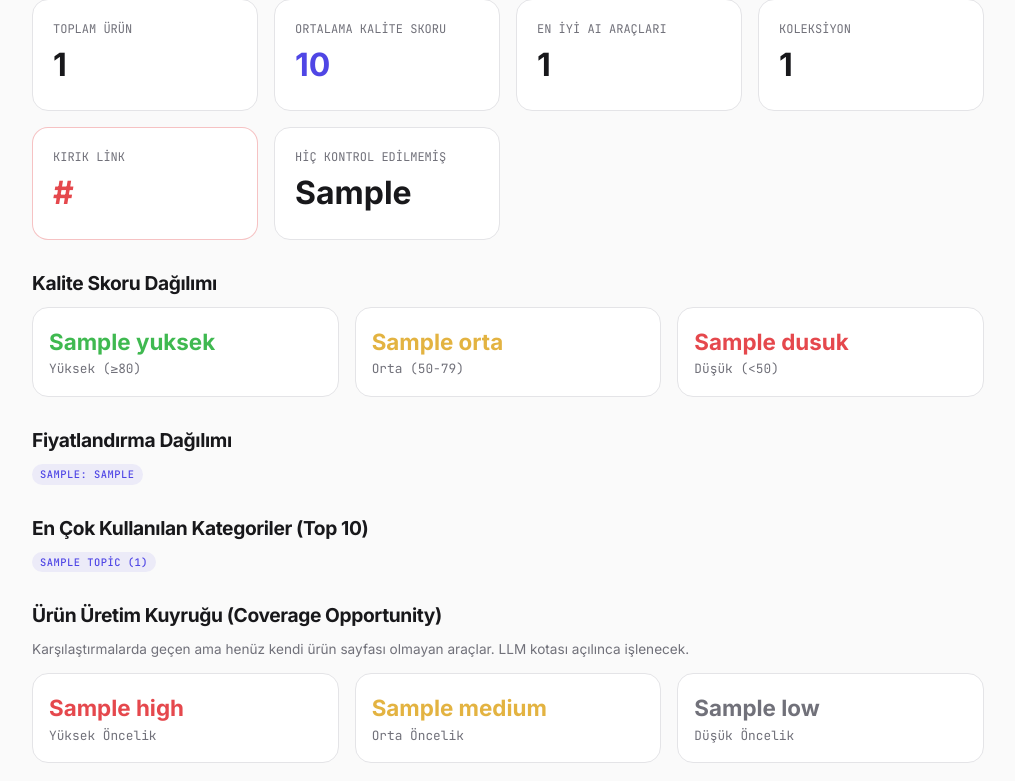
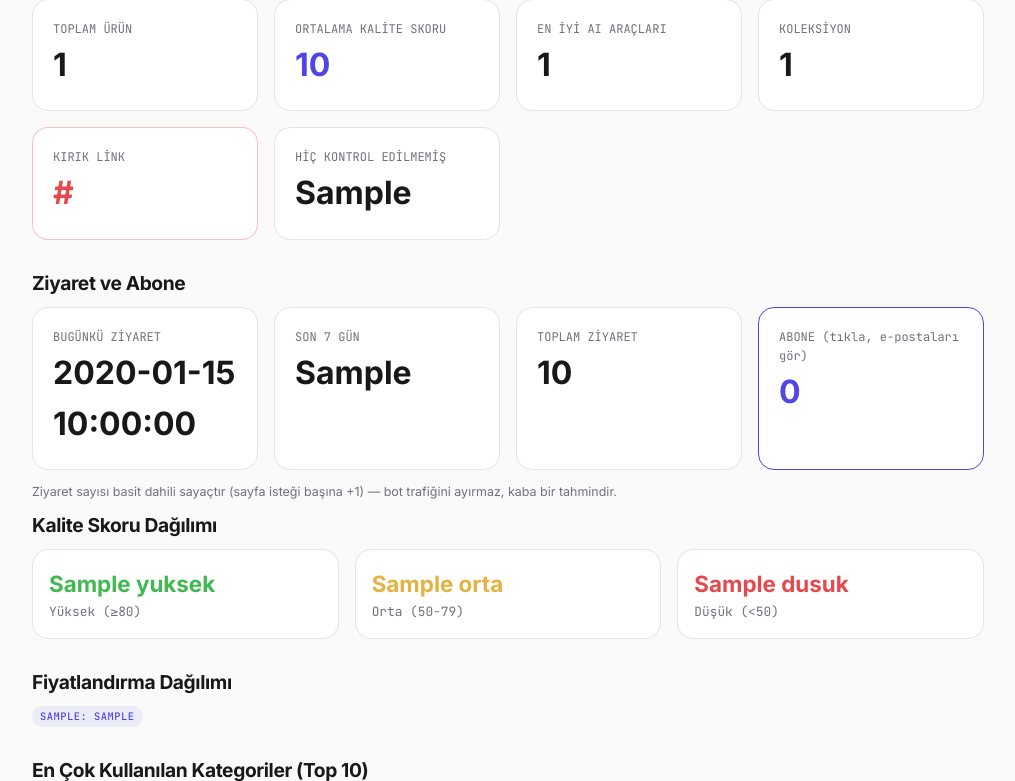
Before and after one commit to serefzeybekseref-byte/toolgundem, a Flask app: template templates/admin.html in a window 1280 px wide. Shown: the part 238-1019 px from the top of the page, without its empty margins (132-1147 px from the left). Run offline with Flask 3, Linux system fonts and the light colour scheme; the template is opened without the code that fills it: most values are stand-ins (such as "Sample title", 1, 10 or a date in 2020); a database or web service that is not in the repository returns one stand-in record (values such as "Sample title"); some libraries are stand-ins or nearby versions.

Commit message:
admin panele ziyaretci sayaci (gunluk/haftalik/toplam) ve tiklanabilir abone e-posta listesi eklendi

```diff
--- a/app.py
+++ b/app.py
@@ -14,6 +14,7 @@ from db import (
     subscribe_email, unsubscribe_email,
     get_products_paginated, get_comparisons_for_product, get_collections_for_product,
     get_admin_stats, get_all_guides, get_guide_by_slug, get_related_guides,
+    record_visit, get_visit_stats, get_all_subscribers,
     get_guides_for_topic, get_guides_for_tool_slug, get_guides_for_comparison_slug,
     get_products_by_slugs, get_comparisons_by_slugs,
     BEST_FOR_TYPES,
@@ -26,6 +27,21 @@ logger = logging.getLogger("toolgundem")
 
 app = Flask(__name__, static_folder="static", static_url_path="/static")
 init_db()
+
+
+_SKIP_VISIT_PREFIXES = ("/static/", "/admin", "/sitemap.xml", "/robots.txt", "/favicon")
+
+
+@app.before_request
+def _track_visit():
+    """Her sayfa istegini (statik dosyalar/admin/sitemap haric) gunluk sayaca ekler.
+    Hata olursa sayfayi bozmasin diye sessizce yutuluyor."""
+    if request.path.startswith(_SKIP_VISIT_PREFIXES):
+        return
+    try:
+        record_visit()
+    except Exception:
+        pass
 
 
 @app.teardown_appcontext
@@ -699,7 +715,9 @@ def admin():
     if not expected or token != expected:
         abort(404)  # 401 yerine 404 -> panelin varligini gizler
     stats = get_admin_stats()
-    return render_template("admin.html", stats=stats)
+    visits = get_visit_stats()
+    subscribers = get_all_subscribers()
+    return render_template("admin.html", stats=stats, visits=visits, subscribers=subscribers, admin_token=token)
 
 
 @app.errorhandler(404)
--- a/db.py
+++ b/db.py
@@ -184,6 +184,12 @@ def init_db():
             email TEXT UNIQUE NOT NULL,
             subscribed_at TEXT,
             is_active INTEGER DEFAULT 1
+        )
+    """)
+    conn.execute(f"""
+        CREATE TABLE IF NOT EXISTS daily_visits (
+            visit_date TEXT PRIMARY KEY,
+            count INTEGER DEFAULT 0
         )
     """)
     conn.execute(f"""
@@ -674,6 +680,58 @@ def mark_queue_item(queue_id: int, status: str):
     )
     conn.commit()
     conn.close()
+
+
+def record_visit():
+    """Her sayfa istegi icin bugunun ziyaret sayacini bir artirir (UPSERT).
+    Agir olmasin diye tek satirlik bir counter - detayli per-page log tutmuyor."""
+    from datetime import date
+    today = date.today().isoformat()
+    conn = get_connection()
+    if USE_POSTGRES:
+        conn.execute("""
+            INSERT INTO daily_visits (visit_date, count) VALUES (?, 1)
+            ON CONFLICT (visit_date) DO UPDATE SET count = daily_visits.count + 1
+        """, (today,))
+    else:
+        conn.execute("""
+            INSERT INTO daily_visits (visit_date, count) VALUES (?, 1)
+            ON CONFLICT(visit_date) DO UPDATE SET count = count + 1
+        """, (today,))
+    conn.commit()
+    conn.close()
+
+
+def get_visit_stats():
+    """Admin paneli icin: bugun, son 7 gun, toplam ziyaret."""
+    from datetime import date, timedelta
+    conn = get_connection()
+    today = date.today().isoformat()
+    week_ago = (date.today() - timedelta(days=7)).isoformat()
+
+    today_row = conn.execute("SELECT count FROM daily_visits WHERE visit_date = ?", (today,)).fetchone()
+    today_count = dict(today_row)["count"] if today_row else 0
+
+    week_row = conn.execute(
+        "SELECT COALESCE(SUM(count), 0) as c FROM daily_visits WHERE visit_date >= ?", (week_ago,)
+    ).fetchone()
+    week_count = dict(week_row)["c"]
+
+    total_row = conn.execute("SELECT COALESCE(SUM(count), 0) as c FROM daily_visits").fetchone()
+    total_count = dict(total_row)["c"]
+
+    conn.close()
+    return {"today": today_count, "last_7_days": week_count, "total": total_count}
+
+
+def get_all_subscribers():
+    """Admin paneli icin: tum abonelerin (aktif) e-posta listesi + tarih."""
+    conn = get_connection()
+    rows = conn.execute(
+        "SELECT email, subscribed_at, is_active FROM subscribers ORDER BY subscribed_at DESC"
+    ).fetchall()
+    conn.close()
+    return [dict(r) for r in rows]
 
 
 def get_admin_stats():
--- a/templates/admin.html
+++ b/templates/admin.html
@@ -31,6 +31,49 @@
       <div style="font-size:2rem; font-weight:700;">{{ stats.never_checked }}</div>
     </div>
   </div>
+
+  <h2 style="font-size:1.2rem; margin-bottom:12px;">Ziyaret ve Abone</h2>
+  <div style="display:grid; grid-template-columns: repeat(auto-fit, minmax(180px,1fr)); gap:16px; margin-bottom:12px;">
+    <div style="padding:20px; background: var(--surface); border:1px solid var(--border); border-radius: var(--radius-lg);">
+      <div class="mono" style="font-size:0.75rem; color: var(--text-secondary);">BUGÜNKÜ ZİYARET</div>
+      <div style="font-size:2rem; font-weight:700;">{{ visits.today }}</div>
+    </div>
+    <div style="padding:20px; background: var(--surface); border:1px solid var(--border); border-radius: var(--radius-lg);">
+      <div class="mono" style="font-size:0.75rem; color: var(--text-secondary);">SON 7 GÜN</div>
+      <div style="font-size:2rem; font-weight:700;">{{ visits.last_7_days }}</div>
+    </div>
+    <div style="padding:20px; background: var(--surface); border:1px solid var(--border); border-radius: var(--radius-lg);">
+      <div class="mono" style="font-size:0.75rem; color: var(--text-secondary);">TOPLAM ZİYARET</div>
+      <div style="font-size:2rem; font-weight:700;">{{ visits.total }}</div>
+    </div>
+    <div id="subscriber-box" onclick="toggleSubscribers()" style="cursor:pointer; padding:20px; background: var(--surface); border:1px solid var(--accent); border-radius: var(--radius-lg);">
+      <div class="mono" style="font-size:0.75rem; color: var(--text-secondary);">ABONE (tıkla, e-postaları gör)</div>
+      <div style="font-size:2rem; font-weight:700; color: var(--accent);">{{ subscribers|selectattr('is_active')|list|length }}</div>
+    </div>
+  </div>
+  <p style="color: var(--text-secondary); font-size:0.78rem; margin-bottom:12px;">
+    Ziyaret sayısı basit dahili sayaçtır (sayfa isteği başına +1) — bot trafiğini ayırmaz, kaba bir tahmindir.
+  </p>
+
+  <div id="subscriber-list" style="display:none; background: var(--surface); border:1px solid var(--border); border-radius: var(--radius-lg); overflow:hidden; margin-bottom:32px; max-height:400px; overflow-y:auto;">
+    {% for s in subscribers %}
+    <div style="display:flex; justify-content:space-between; padding:10px 16px; {% if not loop.last %}border-bottom:1px solid var(--border);{% endif %} {% if not s.is_active %}opacity:0.5;{% endif %}">
+      <span class="mono" style="font-size:0.85rem;">{{ s.email }}</span>
+      <span class="mono" style="color: var(--text-secondary); font-size:0.78rem;">
+        {{ s.subscribed_at[:10] if s.subscribed_at else '' }} {% if not s.is_active %}(pasif){% endif %}
+      </span>
+    </div>
+    {% endfor %}
+    {% if not subscribers %}
+    <div style="padding:16px; color: var(--text-secondary);">Henüz abone yok.</div>
+    {% endif %}
+  </div>
+  <script>
+    function toggleSubscribers() {
+      const el = document.getElementById('subscriber-list');
+      el.style.display = el.style.display === 'none' ? 'block' : 'none';
+    }
+  </script>
 
   <h2 style="font-size:1.2rem; margin-bottom:12px;">Kalite Skoru Dağılımı</h2>
   <div style="display:flex; gap:16px; margin-bottom:32px;">
```
